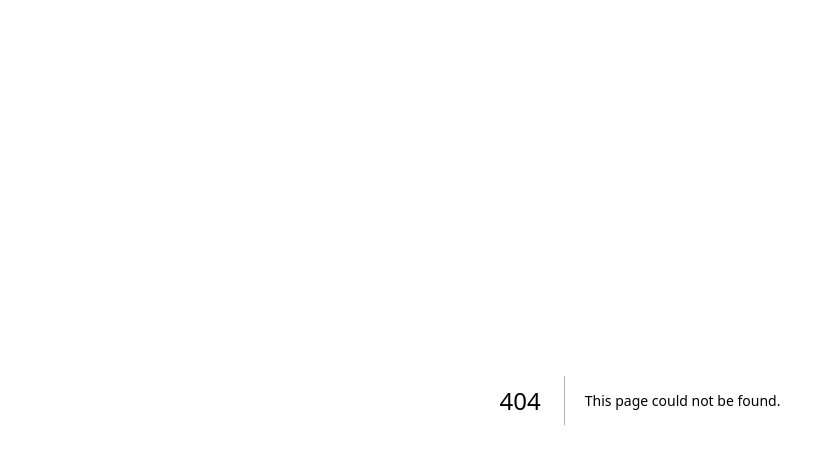
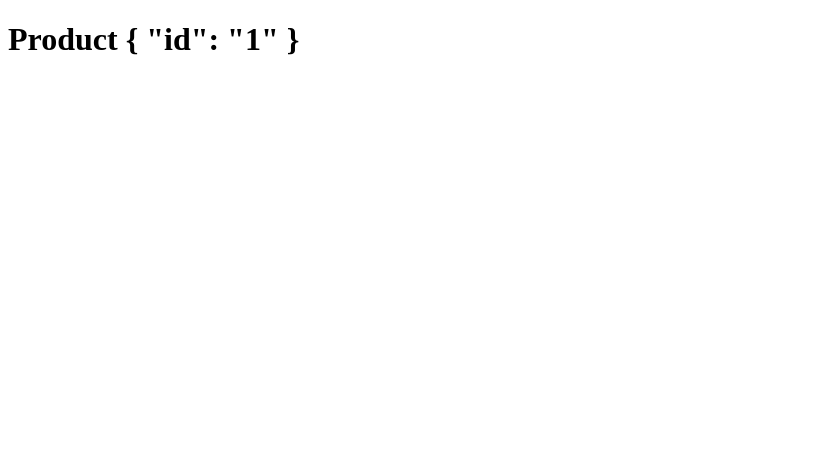
Before and after one commit to italoteix/ignite-shop, a Next.js app: page /product/1 in a window 1280 px wide. Before the commit this address had no page. Shown: the top 464 px of the page, without its empty margins (0-835 px from the left). Built offline with nearby package versions, Linux system fonts and the light colour scheme.

Commit message:
feat: add fonts and base pages

```diff
--- /dev/null
+++ b/pages/_document.tsx
@@ -0,0 +1,17 @@
+import { Head, Html, Main, NextScript } from "next/document";
+
+export default function Document() {
+    return (
+        <Html>
+            <Head>
+                <link rel="preconnect" href="https://fonts.googleapis.com" />
+                <link rel="preconnect" href="https://fonts.gstatic.com" crossOrigin="anonymous" />
+                <link href="https://fonts.googleapis.com/css2?family=Roboto:wght@400;700&display=swap" rel="stylesheet" />
+            </Head>
+            <body>
+                <Main />
+                <NextScript />
+            </body>
+        </Html>
+    )
+}
--- /dev/null
+++ b/pages/product/[id].tsx
@@ -0,0 +1,9 @@
+import { useRouter } from "next/router";
+
+export default function Product() {
+    const { query } = useRouter()
+
+    return (
+        <h1>Product {JSON.stringify(query, null, 2)}</h1>
+    )
+}
--- /dev/null
+++ b/pages/success.tsx
@@ -0,0 +1,5 @@
+export default function Success() {
+    return (
+        <h1>Success</h1>
+    )
+}
```
